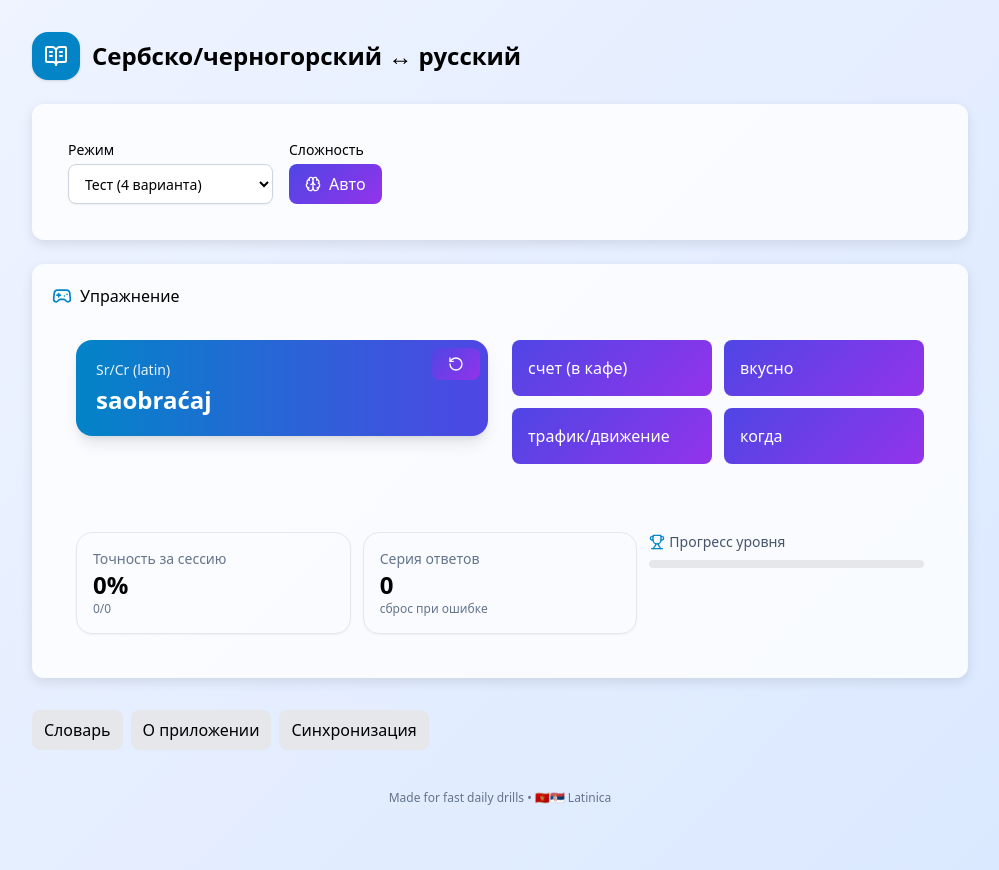
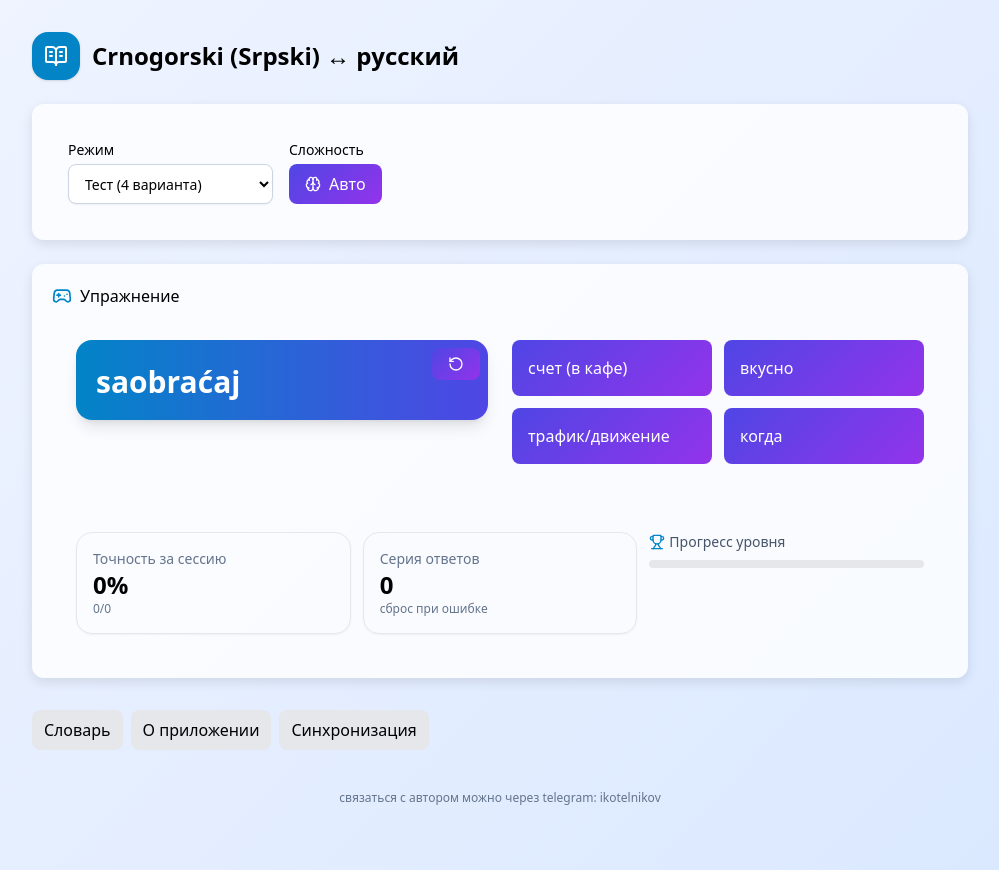
Before and after one commit to ikotelnikov/SRB-MNE--RU-Trainee, a React (Vite) app: page / in a window 1280 px wide. Shown: the whole page, without its empty margins (140-1139 px from the left). Built offline with nearby package versions, Linux system fonts and the light colour scheme.

Commit message:
Replace Serbian labels with Crnogorski

```diff
--- a/src/App.tsx
+++ b/src/App.tsx
@@ -82,7 +82,7 @@ export default function App() {
   function speak(word: Word) {
     try {
       const u = new SpeechSynthesisUtterance(word.sr);
-      u.lang = "sr-RS"; // Serbian (Latin speech where available)
+      u.lang = "sr-RS"; // Crnogorski (Srpski) (Latin speech where available)
       u.rate = 0.95;
       window.speechSynthesis.cancel();
       window.speechSynthesis.speak(u);
@@ -203,7 +203,7 @@ export default function App() {
         >
           <BookOpenText className="h-6 w-6" />
         </motion.div>
-        <h1 className="text-2xl font-bold whitespace-nowrap">Сербско/черногорский ↔ русский</h1>
+        <h1 className="text-2xl font-bold whitespace-nowrap">Crnogorski (Srpski) ↔ русский</h1>
       </div>
 
         {/* Controls */}
@@ -217,8 +217,8 @@ export default function App() {
                 className="w-full h-10 rounded-lg border border-slate-300 bg-white px-3 text-sm shadow-sm focus:outline-none focus:ring-2 focus:ring-sky-500"
               >
                 <option value="multiple">Тест (4 варианта)</option>
-                <option value="sr_to_ru">SR → RU (ввод)</option>
-                <option value="ru_to_sr">RU → SR (ввод)</option>
+                <option value="sr_to_ru">Crn → Ру (ввод)</option>
+                <option value="ru_to_sr">Ру → Crn (ввод)</option>
                 <option value="typing">Слепой набор</option>
                 <option value="true_false">Правда/ложь</option>
                 <option value="scramble">Собери слово</option>
@@ -275,8 +275,8 @@ export default function App() {
                     <Button variant="secondary" size="sm" onClick={() => nextRound()} className="absolute right-2 top-2">
                       <RotateCcw className="h-4 w-4" />
                     </Button>
-                    <div className="text-sm opacity-90">{mode === "ru_to_sr" ? "Русский" : "Sr/Cr (latin)"}</div>
-                    <div className="mt-1 text-2xl font-semibold">
+                    {mode === "ru_to_sr" && <div className="text-sm opacity-90">Русский</div>}
+                    <div className="mt-1 text-3xl font-semibold">
                       {mode === "ru_to_sr" ? current?.ru : current?.sr}
                     </div>
                     {mode === "audio" && (
@@ -311,13 +311,13 @@ export default function App() {
                   </div>
                 ) : mode === "scramble" ? (
                   <div className="flex gap-2">
-                    <Input placeholder={mode === "ru_to_sr" ? "Собери: ser/cr (latin)" : "Собери: русский"}
+                    <Input placeholder={mode === "ru_to_sr" ? "Собери: Crn" : "Собери: русский"}
                       value={answer} onChange={(e) => setAnswer(e.target.value)} onKeyDown={(e) => e.key === "Enter" && checkScramble()} className="h-14 text-lg" />
                     <Button className="h-14 px-6" onClick={checkScramble}>Проверить</Button>
                   </div>
                 ) : (
                   <div className="flex gap-2">
-                    <Input placeholder={mode === "ru_to_sr" ? "Введите перевод на ser/cr (latin)" : "Введите перевод на русский"}
+                    <Input placeholder={mode === "ru_to_sr" ? "Введите перевод на Crn" : "Введите перевод на русский"}
                       value={answer} onChange={(e) => setAnswer(e.target.value)} onKeyDown={(e) => e.key === "Enter" && checkTyping()} className="h-14 text-lg" />
                     <Button className="h-14 px-6" onClick={checkTyping}>Проверить</Button>
                   </div>
@@ -366,7 +366,7 @@ export default function App() {
                 <CardTitle>Ваш словарь ({dict.length})</CardTitle>
               </CardHeader>
               <CardContent className="space-y-4">
-                <div className="text-sm text-slate-600">Добавляйте слова вручную или импортируйте CSV: <code>sr,ru,level,tag</code></div>
+                <div className="text-sm text-slate-600">Добавляйте слова вручную или импортируйте CSV: <code>crn,ru,level,tag</code></div>
                 <AddWordForm onAdd={(w) => setDict((d) => { const nd=[...d, w]; saveDict(nd); return nd; })} />
                 <CsvImport onImport={(rows) => setDict((d) => { const nd=[...d, ...rows]; saveDict(nd); return nd; })} />
 
@@ -418,29 +418,13 @@ export default function App() {
           <TabsContent value="about" className="mt-4">
             <Card>
               <CardContent className="prose prose-sm max-w-none p-4">
-                <h3>Как это работает</h3>
-                <ul>
-                  <li>Режимы: варианты, ввод RU↔SR, слепой набор, правда/ложь, «собери слово», аудио-произношение.</li>
-                  <li>Сложность: вручную или авто-рост по XP/серии.</li>
-                  <li>Геймификация: XP, уровни, серия, конфетти, анимации.</li>
-                  <li>Прогресс/словарь сохраняются локально и могут экспортироваться.</li>
-                </ul>
-                <p className="text-slate-600">Частотный мини-набор включён. Можем импортировать ваш большой список CSV.</p>
-                <h4>Развёртывание (Vite + Tailwind + shadcn/ui)</h4>
-                <ol>
-                  <li>Создать проект: <code>npm create vite@latest serb-trainer -- --template react-ts</code></li>
-                  <li>Установить зависимости: <code>npm i framer-motion lucide-react class-variance-authority tailwind-merge tailwindcss postcss autoprefixer</code></li>
-                  <li>Инициализировать Tailwind: <code>npx tailwindcss init -p</code> и подключить в <code>index.css</code>.</li>
-                  <li>Добавить shadcn/ui: <code>npx shadcn@latest init</code>, затем <code>npx shadcn@latest add button card input select tabs badge progress label</code>.</li>
-                  <li>Заменить <code>App.tsx</code> содержимым этого файла. Настроить алиас <code>@/components</code> в <code>tsconfig.json</code>.</li>
-                  <li>Локальный запуск: <code>npm run dev</code>. Деплой: push в GitHub → Vercel «Import Project».</li>
-                </ol>
+                <p>Приложение предназначено для изучения черногорского языка, написано целиком на GPT-5 + Codex, развернуто на GitHub Pages в августе 2025. О, дивный новый мир!</p>
               </CardContent>
             </Card>
           </TabsContent>
         </Tabs>
 
-        <footer className="mt-10 pb-8 text-center text-xs text-slate-500">Made for fast daily drills • 🇲🇪🇷🇸 Latinica</footer>
+        <footer className="mt-10 pb-8 text-center text-xs text-slate-500">связаться с автором можно через telegram: ikotelnikov</footer>
     </div>
   );
 }
--- a/src/components/AddWordForm.tsx
+++ b/src/components/AddWordForm.tsx
@@ -11,7 +11,7 @@ export function AddWordForm({ onAdd }: { onAdd: (w: Word) => void }) {
   return (
     <div className="grid gap-2 rounded-xl border p-3">
       <div className="grid gap-2 md:grid-cols-4">
-        <Input placeholder="sr/cr (latin)" value={sr} onChange={(e) => setSr(e.target.value)} />
+        <Input placeholder="Crn" value={sr} onChange={(e) => setSr(e.target.value)} />
         <Input placeholder="русский" value={ru} onChange={(e) => setRu(e.target.value)} />
         <select
           value={lvl}
--- a/src/components/CsvImport.tsx
+++ b/src/components/CsvImport.tsx
@@ -20,7 +20,7 @@ export function CsvImport({ onImport }: { onImport: (rows: Word[]) => void }) {
   }
   return (
     <div className="grid gap-2 rounded-xl border p-3">
-      <textarea className="min-h-[120px] w-full rounded-xl border p-3" placeholder="sr,ru,level,tag\nzdravo,привет,1,greeting" value={text} onChange={(e) => setText(e.target.value)} />
+      <textarea className="min-h-[120px] w-full rounded-xl border p-3" placeholder="crn,ru,level,tag\nzdravo,привет,1,greeting" value={text} onChange={(e) => setText(e.target.value)} />
       <div className="flex items-center justify-between text-sm">
         <span className="text-slate-500">Вставьте CSV и нажмите Импорт</span>
         <div className="flex items-center gap-2">
```
Also changed, not shown: 1 other file (tests, documents, lock files or other folders).
